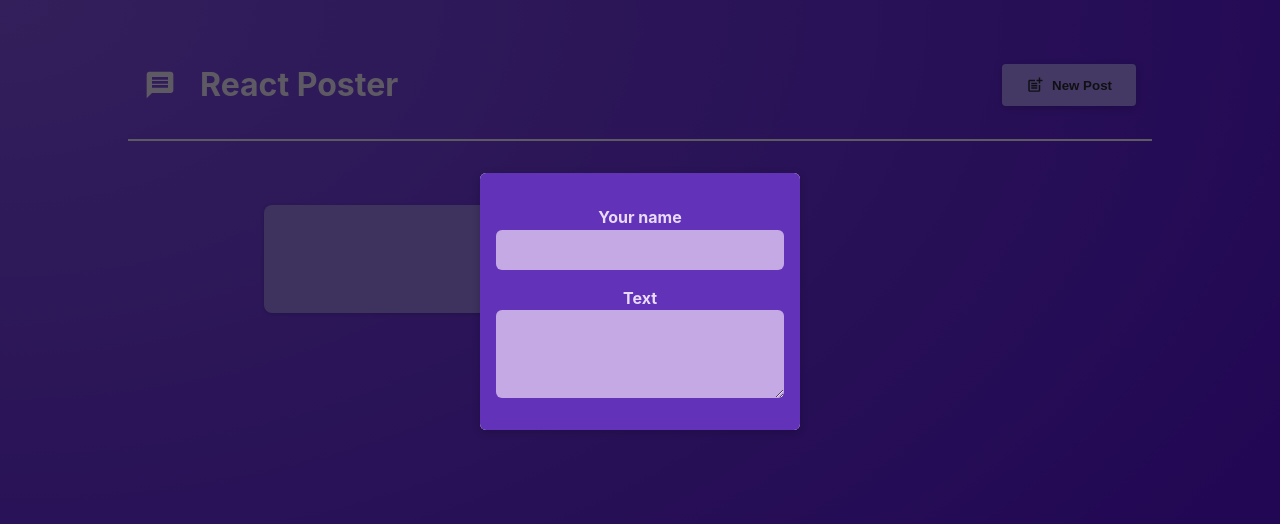
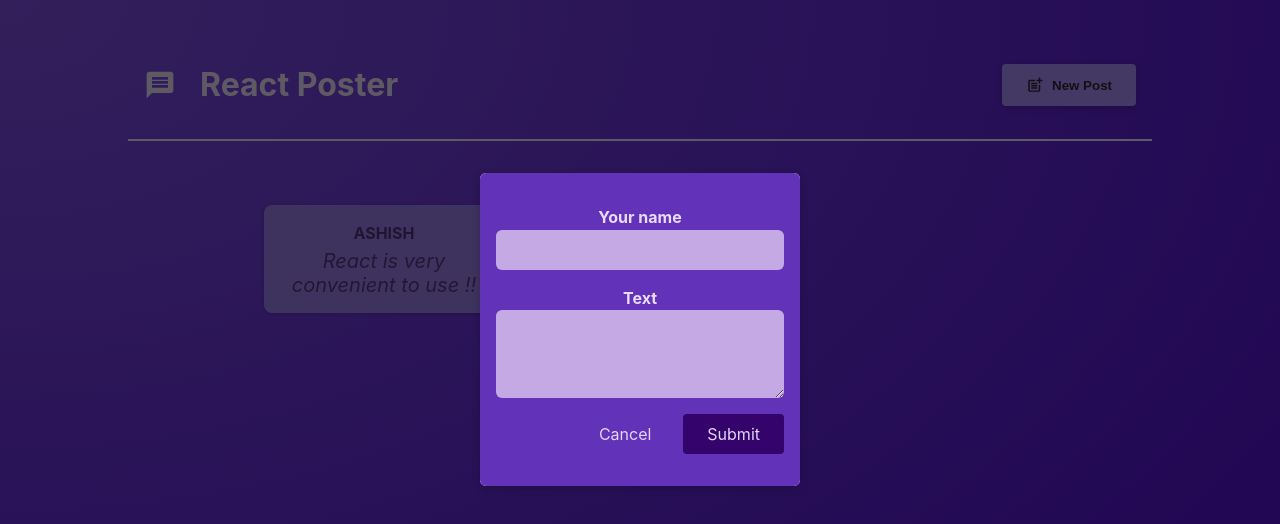
Before and after one commit to Eshwar-MS/React-Demo, a React (Vite) app: page / in a window 1280 px wide. Both pictures are taken after a click on the button "New Post". Shown: the top 524 px of the page. Built offline with nearby package versions, Linux system fonts and the light colour scheme.

Commit message:
Adding Submit Button and Handling Form Submission

```diff
--- a/src/Components/NewPost.jsx
+++ b/src/Components/NewPost.jsx
@@ -2,15 +2,45 @@ import { useState } from "react";
 import classes from "./NewPost.module.css";
 
 function NewPost(props) {
+  const [updatedText, setUpdatedText] = useState("");
+  const [updatedAuthor, setUpdatedAuthor] = useState("");
+  //The useState() hook not only stores a value but also tells React to re-render the component whenever the state is updated. //any chsnges in these two states the whole (PostsList ) component will be rendered againn
+  // updatedText: A state variable that holds the current value of the textarea.
+  // setUpdatedText: A function provided by useState to update the value of updatedText.
+  // Initial Value: The state is initialized with an empty string ("").
+
+  function bodyChangeHandler(event) {
+    setUpdatedText(event.target.value);
+    //setUpdatedText(event.target.value) updates the state with the new value, triggering a re-render.
+  }
+  function authorChangeHandler(event) {
+    setUpdatedAuthor(event.target.value);
+  }
+
+  function submitHandler(event) {
+    event.preventDefault();
+    const postData = {
+      name: updatedAuthor,
+      text: updatedText,
+    };
+    props.onCancel();
+    console.log(postData);
+  }
   return (
-    <form className={classes.form}>
+    <form className={classes.form} onSubmit={submitHandler}>
       <p>
         <label htmlFor="name">Your name</label>
-        <input type="text" id="name" required onChange={props.onAuthorChange} />
+        <input type="text" id="name" required onChange={authorChangeHandler} />
       </p>
       <p>
         <label htmlFor="body">Text</label>
-        <textarea id="body" required rows={3} onChange={props.onBodyChange} />
+        <textarea id="body" required rows={3} onChange={bodyChangeHandler} />
+      </p>
+      <p className={classes.actions}>
+        <button type="button" onClick={props.onCancel}>
+          Cancel
+        </button>
+        <button>Submit</button>
       </p>
     </form>
   );
--- a/src/Components/PostsList.jsx
+++ b/src/Components/PostsList.jsx
@@ -5,34 +5,16 @@ import styles from "./PostsList.module.css";
 import { useState } from "react";
 
 function PostsList(props) {
-  const [updatedText, setUpdatedText] = useState("");
-  const [updatedAuthor, setUpdatedAuthor] = useState("");
-  //The useState() hook not only stores a value but also tells React to re-render the component whenever the state is updated. //any chsnges in these two states the whole (PostsList ) component will be rendered againn
-  // updatedText: A state variable that holds the current value of the textarea.
-  // setUpdatedText: A function provided by useState to update the value of updatedText.
-  // Initial Value: The state is initialized with an empty string ("").
-
-  function bodyChangeHandler(event) {
-    setUpdatedText(event.target.value);
-    //setUpdatedText(event.target.value) updates the state with the new value, triggering a re-render.
-  }
-  function authorChangeHandler(event) {
-    setUpdatedAuthor(event.target.value);
-  }
   return (
     <>
       {props.isPosting ? (
         <Modal onHide={props.onStopPosting}>
-          <NewPost
-            onBodyChange={bodyChangeHandler}
-            onAuthorChange={authorChangeHandler}
-          />
+          <NewPost onCancel={props.onStopPosting} />
         </Modal>
       ) : (
         false
       )}
       <ul className={styles.posts}>
-        <Post author={updatedAuthor} message={updatedText} />
         <Post author="Ashish" message="React is very convenient to use !!" />
       </ul>
     </>
```
